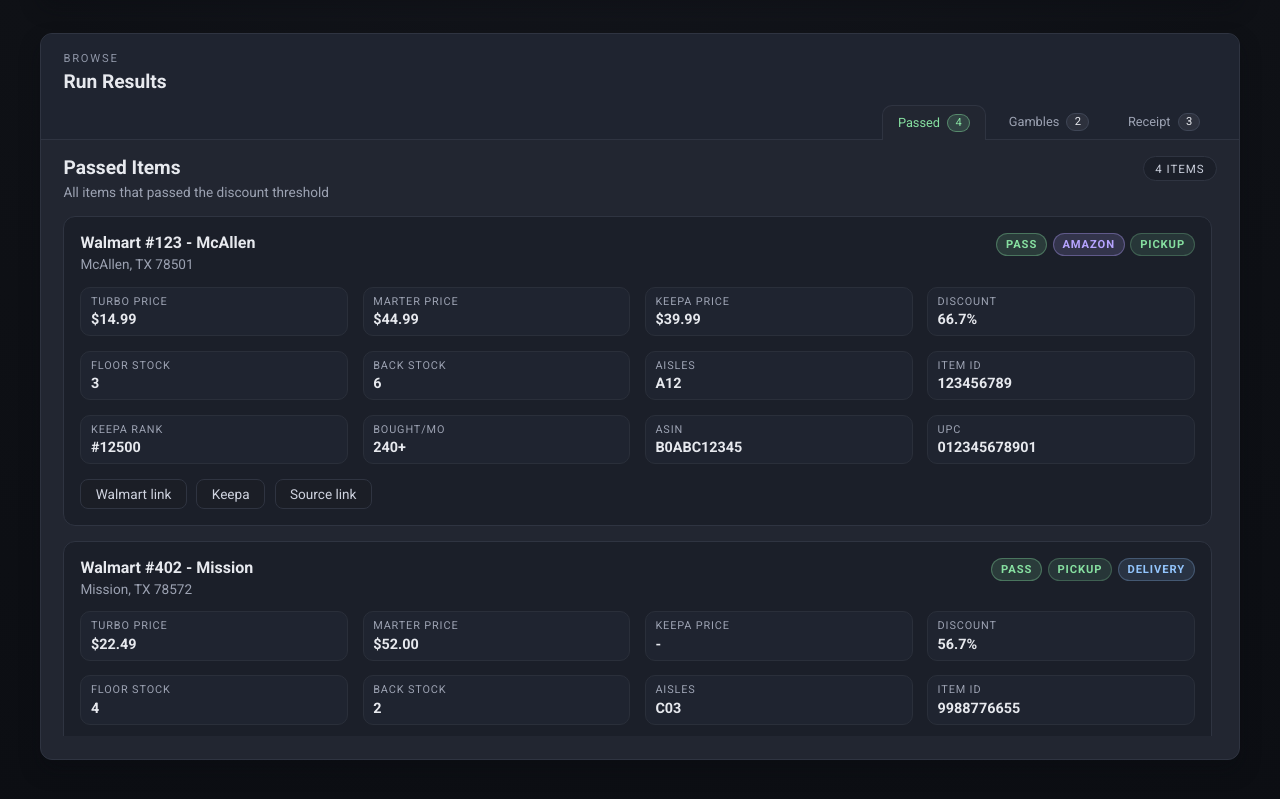
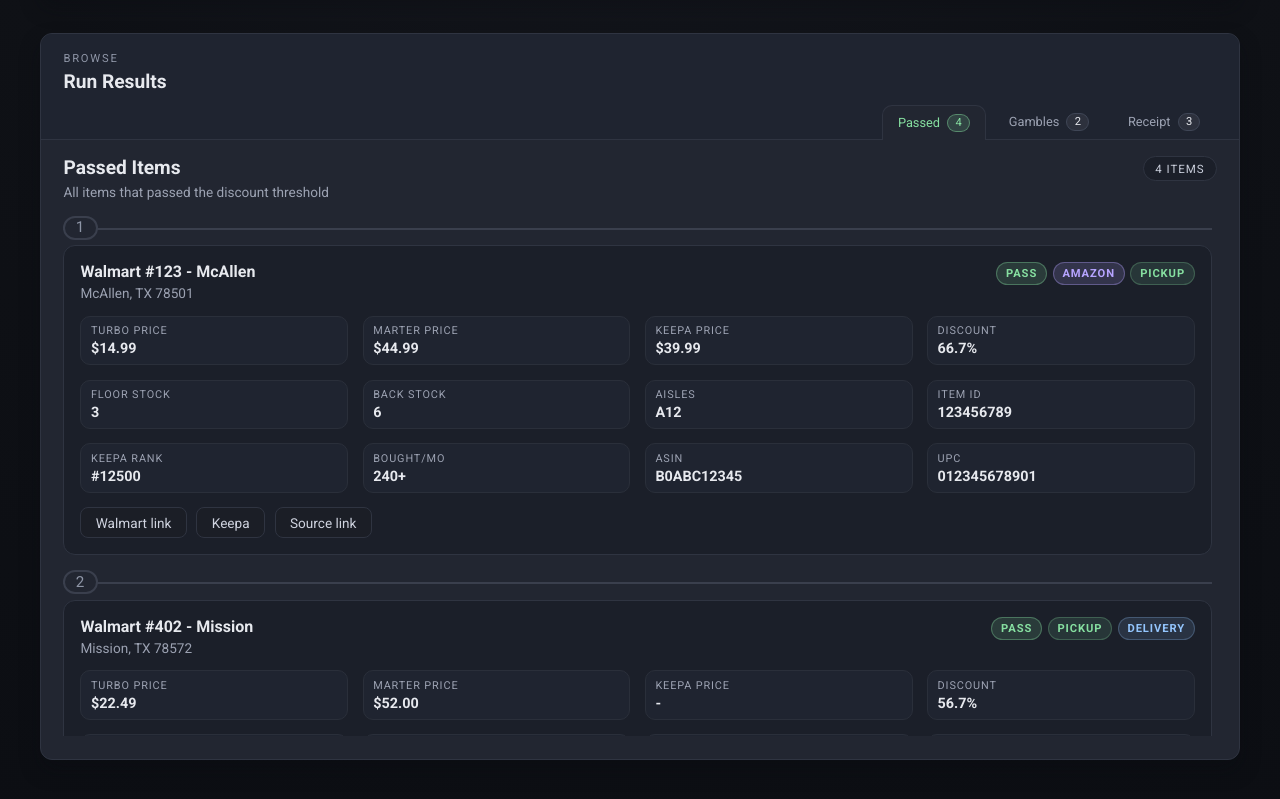
Before and after one commit to esojogerba/cnc-dashboard, a React (Vite) app: page /runs/run-0920 in a window 1280 px wide. Shown: the part 627-1426 px from the top of the page. Built offline with nearby package versions, Linux system fonts and the light colour scheme.

Commit message:
Made separation between items in the passed and gambles lists more prominent, added hover effect.

```diff
--- a/src/App.css
+++ b/src/App.css
@@ -843,6 +843,48 @@
     padding-right: 0.3rem;
 }
 
+.summary-item-list {
+    display: flex;
+    flex-direction: column;
+    gap: 1rem;
+    counter-reset: summary-item;
+}
+
+.summary-item {
+    position: relative;
+    padding-top: 1.8rem;
+}
+
+.summary-item::before {
+    counter-increment: summary-item;
+    content: counter(summary-item);
+    position: absolute;
+    top: 0.7rem;
+    left: 0;
+    font-size: 0.95rem;
+    line-height: 1;
+    letter-spacing: 0.08em;
+    text-transform: uppercase;
+    color: #8f96a7;
+    background: #222631;
+    padding: 0.15rem 0.65rem;
+    border: 2px solid #3a3f4d;
+    border-radius: 999px;
+    transform: translateY(-50%);
+    z-index: 1;
+}
+
+.summary-item::after {
+    content: "";
+    position: absolute;
+    top: 0.7rem;
+    left: 0;
+    right: 0;
+    height: 2px;
+    background: #3a3f4d;
+    opacity: 1;
+}
+
 .summary-empty {
     margin: 0;
     padding: 0.6rem 0.8rem;
@@ -861,6 +903,15 @@
     display: flex;
     flex-direction: column;
     gap: 0.9rem;
+    transition: transform 0.2s ease, border-color 0.2s ease,
+        box-shadow 0.2s ease;
+}
+
+.run-item-card:hover {
+    background: #222936;
+    border-color: #3a3f4d;
+    box-shadow: 0 8px 18px rgba(10, 12, 18, 0.4);
+    transform: translateY(-1px);
 }
 
 .run-item-header {
--- a/src/pages/RunSummary.jsx
+++ b/src/pages/RunSummary.jsx
@@ -599,9 +599,16 @@
                             embedded
                         >
                             {visiblePassed.length ? (
-                                visiblePassed.map((item) => (
-                                    <RunItemCard key={item.id} item={item} />
-                                ))
+                                <div className="summary-item-list">
+                                    {visiblePassed.map((item) => (
+                                        <div
+                                            key={item.id}
+                                            className="summary-item"
+                                        >
+                                            <RunItemCard item={item} />
+                                        </div>
+                                    ))}
+                                </div>
                             ) : (
                                 <p className="summary-empty">
                                     No items match the current filters.
@@ -619,9 +626,16 @@
                             embedded
                         >
                             {filteredGambles.length ? (
-                                filteredGambles.map((item) => (
-                                    <RunItemCard key={item.id} item={item} />
-                                ))
+                                <div className="summary-item-list">
+                                    {filteredGambles.map((item) => (
+                                        <div
+                                            key={item.id}
+                                            className="summary-item"
+                                        >
+                                            <RunItemCard item={item} />
+                                        </div>
+                                    ))}
+                                </div>
                             ) : (
                                 <p className="summary-empty">
                                     No gambles captured in this run.
```
